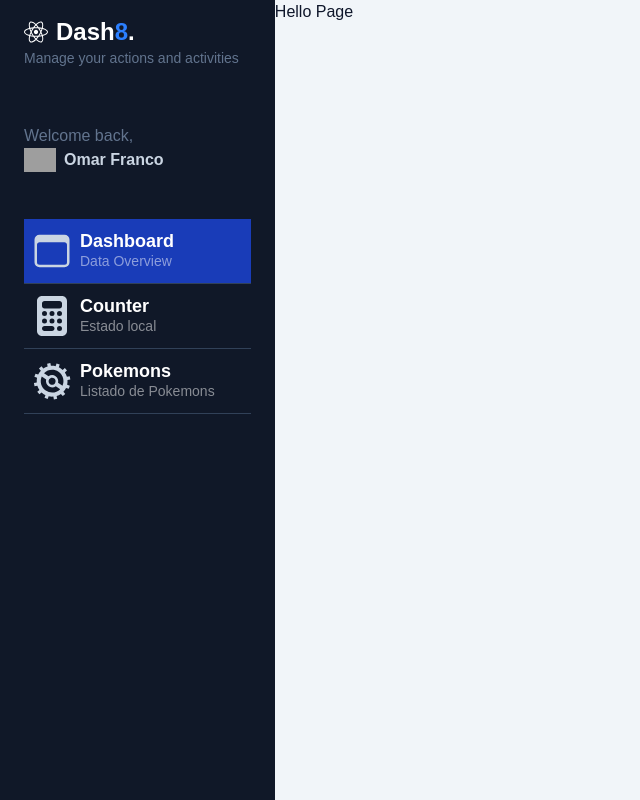
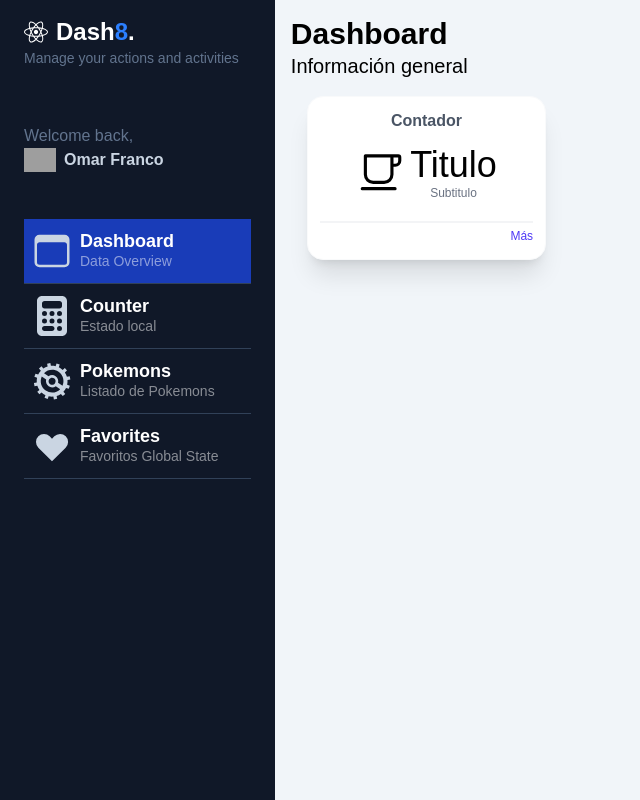
Before and after one commit to omarfrancodev/next-course-dashboard, a Next.js app: page /dashboard/main in a window 1280 px wide. Shown: the whole page, without its empty margins (0-640 px from the left). Built offline with nearby package versions, Linux system fonts and the light colour scheme; grey boxes are pictures that could not be loaded.

Commit message:
feat: adding new component and start modifyng main page, create basic new page for favorites pokemons

```diff
--- /dev/null
+++ b/src/app/dashboard/favorites/page.tsx
@@ -0,0 +1,17 @@
+import { getPokemons, PokemonsGrid, SimplePokemon } from "@/pokemons";
+
+
+export const metadata = {
+    title: 'Favorites Pokemons',
+    description: 'Favorites Pokemons List',
+};
+
+
+export default async function PokemonsPage() {
+    return (
+        <div className="flex flex-col items-center justify-center min-h-screen p-4">
+            <span className="text-4xl font-bold">Pokémons Favoritos <small>Global State</small></span>
+            <PokemonsGrid pokemons={[]} />
+        </div >
+    );
+}
--- a/src/app/dashboard/main/page.tsx
+++ b/src/app/dashboard/main/page.tsx
@@ -1,8 +1,14 @@
+import { SimpleWidget } from "@/components";
 
 export default function MainPage() {
     return (
-        <div>
-            <h1>Hello Page</h1>
+        <div className="text-black p-4">
+            <h1 className="text-3xl font-semibold">Dashboard</h1>
+            <span className="text-xl">Información general</span>
+
+            <div className="flex flex-wrap p-2">
+                <SimpleWidget />
+            </div>
         </div>
     );
 }
--- a/src/app/dashboard/pokemons/page.tsx
+++ b/src/app/dashboard/pokemons/page.tsx
@@ -12,7 +12,7 @@
     const pokemons: SimplePokemon[] = await getPokemons(200);
     return (
         <div className="flex flex-col items-center justify-center min-h-screen p-4">
-            <span className="text-4xl font-bold">Listado de Pokémons <small>estático</small></span>
+            <span className="text-4xl font-bold">Listado de Pokémons <small className="text-red-600">estático</small></span>
             <PokemonsGrid pokemons={pokemons} />
         </div >
     );
--- a/src/components/Sidebar.tsx
+++ b/src/components/Sidebar.tsx
@@ -3,6 +3,8 @@
 import { IoBrowsersOutline } from "react-icons/io5"
 import { SidebarMenuItem } from "./SidebarMenuItem/SidebarMenuItem"
 import { GiPokecog } from "react-icons/gi"
+import path from "path"
+import { HiHeart } from "react-icons/hi"
 
 
 const menuItems = [
@@ -23,6 +25,12 @@
         icon: <GiPokecog size={40} />,
         title: "Pokemons",
         subtitle: "Listado de Pokemons"
+    },
+    {
+        path: "/dashboard/favorites",
+        icon: <HiHeart size={40} />,
+        title: "Favorites",
+        subtitle: "Favoritos Global State"
     }
 ]
 
--- /dev/null
+++ b/src/components/SimpleWidget.tsx
@@ -0,0 +1,30 @@
+import { IoCafeOutline } from "react-icons/io5"
+
+export const SimpleWidget = () => {
+    return (
+        <div className="bg-white shadow-xl p-3 sm:min-w-[25%] min-w-full  rounded-2xl border-1 border-gray-50 m-2">
+            <div className="flex flex-col">
+                <div>
+                    <h2 className="font-bold text-gray-600 text-center">Contador</h2>
+                </div>
+                <div className="my-3">
+                    <div className="flex flex-row items-center justify-center space-x-1 ">
+                        <div id="icon">
+                            {/* Icono irá aquí */}
+                            <IoCafeOutline size={50} />
+                        </div>
+                        <div id="temp" className="text-center">
+                            <h4 className="text-4xl">Titulo</h4>
+                            <p className="text-xs text-gray-500">Subtitulo</p>
+                        </div>
+                    </div>
+                </div>
+
+                <div className="w-full place-items-end text-right border-t-2 border-gray-100 mt-2">
+                    <a href="#" className="text-indigo-600 text-xs font-medium">Más</a>
+                </div>
+
+            </div>
+        </div>
+    )
+}
--- a/src/components/index.ts
+++ b/src/components/index.ts
@@ -1,3 +1,3 @@
 // Components
 export { Sidebar } from './Sidebar'
-export { SidebarMenuItem } from './SidebarMenuItem/SidebarMenuItem'
+export { SimpleWidget } from './SimpleWidget'
```
